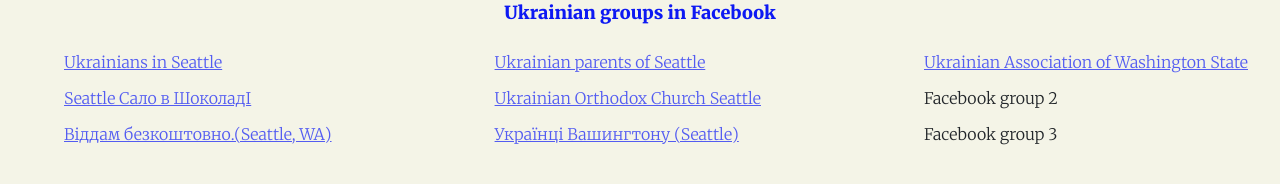
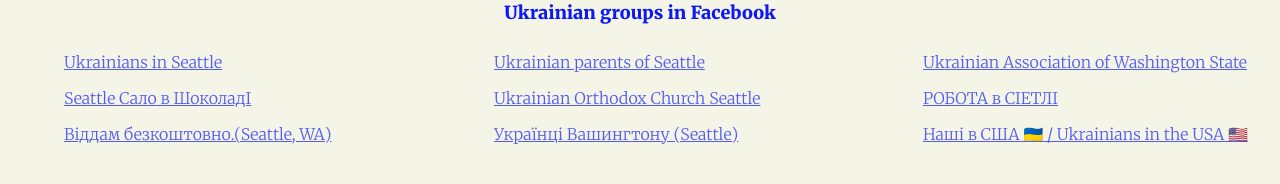
Before and after one commit to NadiyaMatlak/Personal_project, a plain HTML site: page index.html in a window 1280 px wide. Shown: the part 2722-2906 px from the top of the page. Drawn offline with nearby package versions, Linux system fonts and the light colour scheme; a web font is replaced by a local one.

Commit message:
add facebook groups

```diff
--- a/index.html
+++ b/index.html
@@ -187,8 +187,8 @@
             <div class="first-row">
                 <ul>
                    <li><a href="https://www.facebook.com/uaofws" target="_blank">Ukrainian Association of Washington State</a></li>
-                   <li><a>Facebook group 2</a></li>
-                   <li><a>Facebook group 3</a></li>
+                   <li><a href="https://www.facebook.com/groups/685430889432535" target="_blank">РОБОТА в СІЕТЛІ</a></li>
+                   <li><a href="https://www.facebook.com/groups/379967989226626/?hoisted_section_header_type=recently_seen&multi_permalinks=1284447882111961" target="_blank">Наші в США 🇺🇦 / Ukrainians in the USA 🇺🇸</a></li>
                 </ul>
             </div>
 
```
